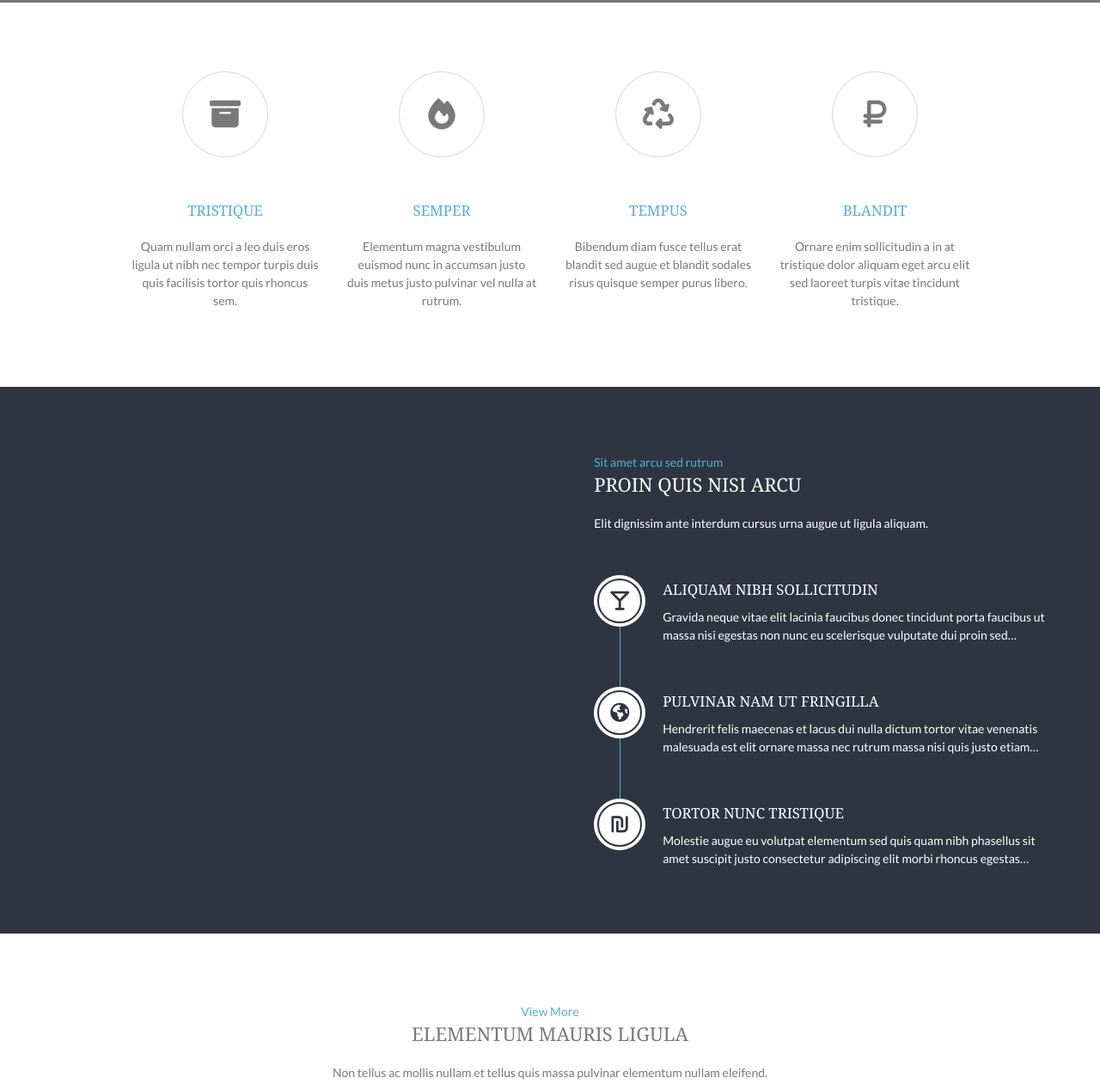
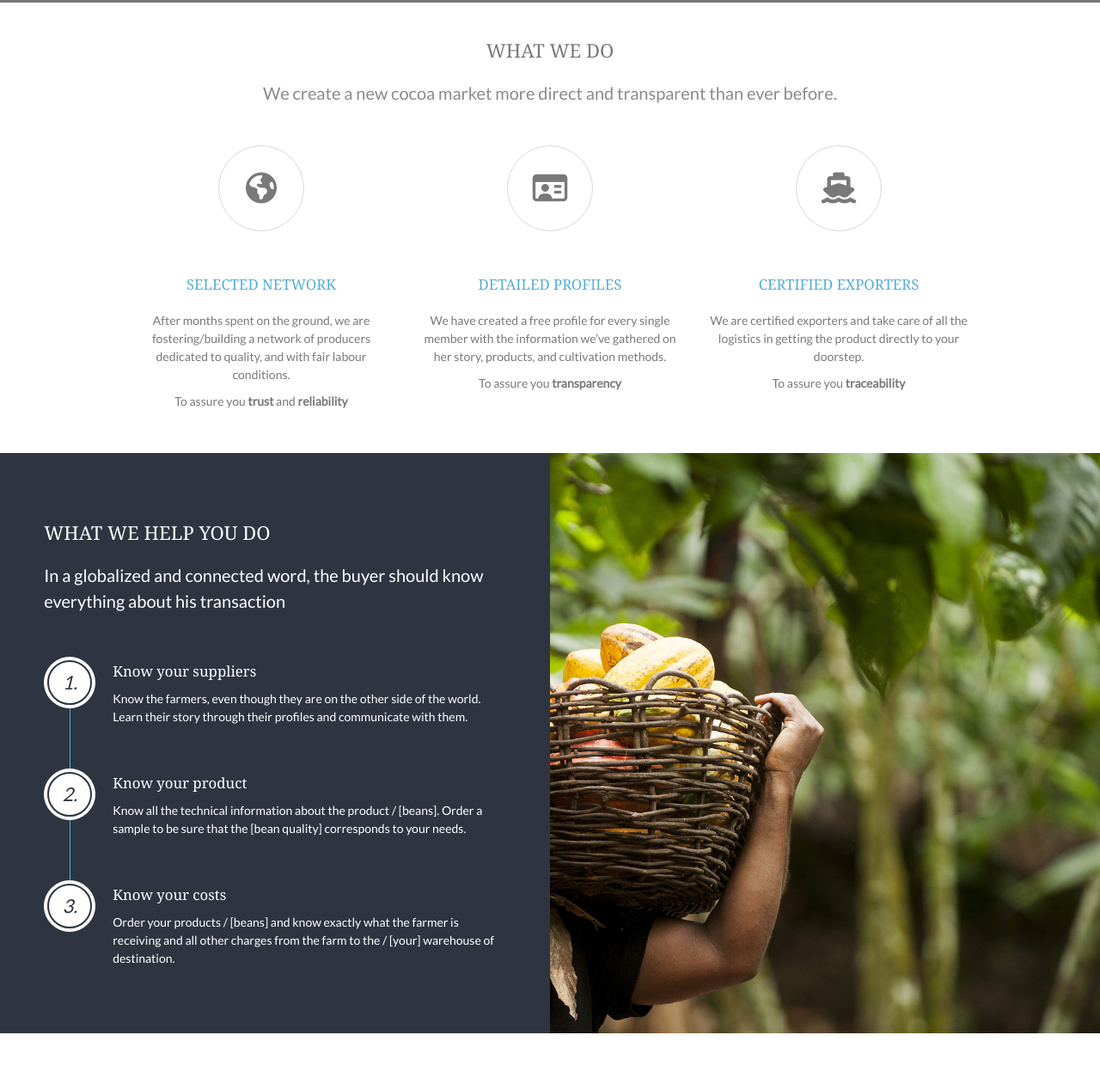
Before and after one commit to meetynasu/client, a website: page www/index.html at #!/page/landing in a window 1280 px wide. Shown: the part 644-1905 px from the top of the page at 86% size. Drawn offline with Linux system fonts and the light colour scheme; some packages are replaced by stand-ins of ours; grey boxes are pictures that could not be loaded.

Commit message:
Mod: Changed Hero section styles

```diff
--- a/www/app/pages/landingPage/landingPage.html
+++ b/www/app/pages/landingPage/landingPage.html
@@ -171,25 +171,36 @@
 <!-- ################################################################################################ -->
 <!-- ################################################################################################ -->
 <div class="wrapper row3">
-  <main class="hoc container clear">
+  <main class="hoc container clear" style="padding: 40px 0;">
+    <div class="row margin-reset">
+        <div class="col-xs-12 col-sm-12 col-md-12 col-lg-12 text-center">
+            <h2>What we do</h2>
+        </div>
+    </div>
+    <div class="row margin-reset">
+        <div class="col-xs-12 col-sm-12 col-md-12 col-lg-12 text-center">
+            <p class="ma-p ma-p--large">
+                We create a new cocoa market more direct and transparent than ever before.
+            </p>
+        </div>
+    </div>
     <!-- main body -->
     <!-- ################################################################################################ -->
-    <div class="group center">
-      <article class="one_quarter first"><i class="icon fa fa-archive"></i>
-        <h4 class="font-x1"><a href="#">Tristique</a></h4>
-        <p>Quam nullam orci a leo duis eros ligula ut nibh nec tempor turpis duis quis facilisis tortor quis rhoncus sem.</p>
+    <div class="group center space-top-6">
+      <article class="one_third first"><i class="icon fa fa-globe"></i>
+        <h4 class="font-x1"><a href="#">SELECTED NETWORK</a></h4>
+        <p>After months spent on the ground, we are fostering/building  a network of producers dedicated to quality,  and with fair labour conditions.</p>
+        <p>To assure you <strong>trust</strong> and <strong>reliability</strong></p>
       </article>
-      <article class="one_quarter"><i class="icon fa fa-fire"></i>
-        <h4 class="font-x1"><a href="#">Semper</a></h4>
-        <p>Elementum magna vestibulum euismod nunc in accumsan justo duis metus justo pulvinar vel nulla at rutrum.</p>
+      <article class="one_third"><i class="icon fa fa-id-card-o"></i>
+        <h4 class="font-x1"><a href="#">DETAILED PROFILES</a></h4>
+        <p>We have created a free profile for every single member with the information we’ve gathered on her story, products, and cultivation methods.</p>
+        <p>To assure you <strong>transparency</strong></p>
       </article>
-      <article class="one_quarter"><i class="icon fa fa-recycle"></i>
-        <h4 class="font-x1"><a href="#">Tempus</a></h4>
-        <p>Bibendum diam fusce tellus erat blandit sed augue et blandit sodales risus quisque semper purus libero.</p>
-      </article>
-      <article class="one_quarter"><i class="icon fa fa-rouble"></i>
-        <h4 class="font-x1"><a href="#">Blandit</a></h4>
-        <p>Ornare enim sollicitudin a in at tristique dolor aliquam eget arcu elit sed laoreet turpis vitae tincidunt tristique.</p>
+      <article class="one_third"><i class="icon fa fa-ship"></i>
+        <h4 class="font-x1"><a href="#">CERTIFIED EXPORTERS</a></h4>
+        <p>We are certified exporters and take care of all the logistics in getting the product directly to your doorstep. </p>
+        <p>To assure you <strong>traceability</strong></p>
       </article>
     </div>
     <!-- ################################################################################################ -->
@@ -201,31 +212,30 @@
 <!-- ################################################################################################ -->
 <!-- ################################################################################################ -->
 <div class="wrapper">
-  <div class="split clear" style="background-image:url('images/demo/backgrounds/02.png');">
-    <section class="box">
+  <div class="split clear" style="background-image:url('../../../assets/images/cocoa-example.jpg');">
+    <section class="box" style="float: left;">
       <!-- ################################################################################################ -->
       <div class="btmspace-50">
-        <p class="nospace"><a href="#">Sit amet arcu sed rutrum</a></p>
-        <h2 class="heading">Proin quis nisi arcu</h2>
-        <p>Elit dignissim ante interdum cursus urna augue ut ligula aliquam.</p>
+        <h2 class="heading">WHAT WE HELP YOU DO</h2>
+        <p class="ma-p ma-p--large" style="color: #FFF;">In a globalized and connected word, the buyer should know everything about his transaction</p>
       </div>
       <ul class="nospace elements">
         <li>
-          <article><a href="#" class="icon"><i class="fa fa-glass"></i></a>
-            <h6 class="heading">Aliquam nibh sollicitudin</h6>
-            <p>Gravida neque vitae elit lacinia faucibus donec tincidunt porta faucibus ut massa nisi egestas non nunc eu scelerisque vulputate dui proin sed&hellip;</p>
+          <article><a href="#" class="icon"><i>1.</i></a>
+            <h6 class="heading" style="text-transform:none;">Know your suppliers</h6>
+            <p>Know the farmers, even though they are on the other side of the world. Learn their story through their profiles and communicate with them.</p>
           </article>
         </li>
         <li>
-          <article><a href="#" class="icon"><i class="fa fa-globe"></i></a>
-            <h6 class="heading">Pulvinar nam ut fringilla</h6>
-            <p>Hendrerit felis maecenas et lacus dui nulla dictum tortor vitae venenatis malesuada est elit ornare massa nec rutrum massa nisi quis justo etiam&hellip;</p>
+          <article><a href="#" class="icon"><i>2.</i></a>
+            <h6 class="heading" style="text-transform:none;">Know your product</h6>
+            <p>Know all the technical information about the product / [beans]. Order a sample to be sure that the [bean quality] corresponds to your needs.</p>
           </article>
         </li>
         <li>
-          <article><a href="#" class="icon"><i class="fa fa-shekel"></i></a>
-            <h6 class="heading">Tortor nunc tristique</h6>
-            <p>Molestie augue eu volutpat elementum sed quis quam nibh phasellus sit amet suscipit justo consectetur adipiscing elit morbi rhoncus egestas&hellip;</p>
+          <article><a href="#" class="icon"><i>3.</i></a>
+            <h6 class="heading" style="text-transform:none;">Know your costs</h6>
+            <p>Order your products / [beans] and know exactly what the farmer is receiving and all other charges from the farm to the / [your] warehouse of destination.</p>
           </article>
         </li>
       </ul>
```
